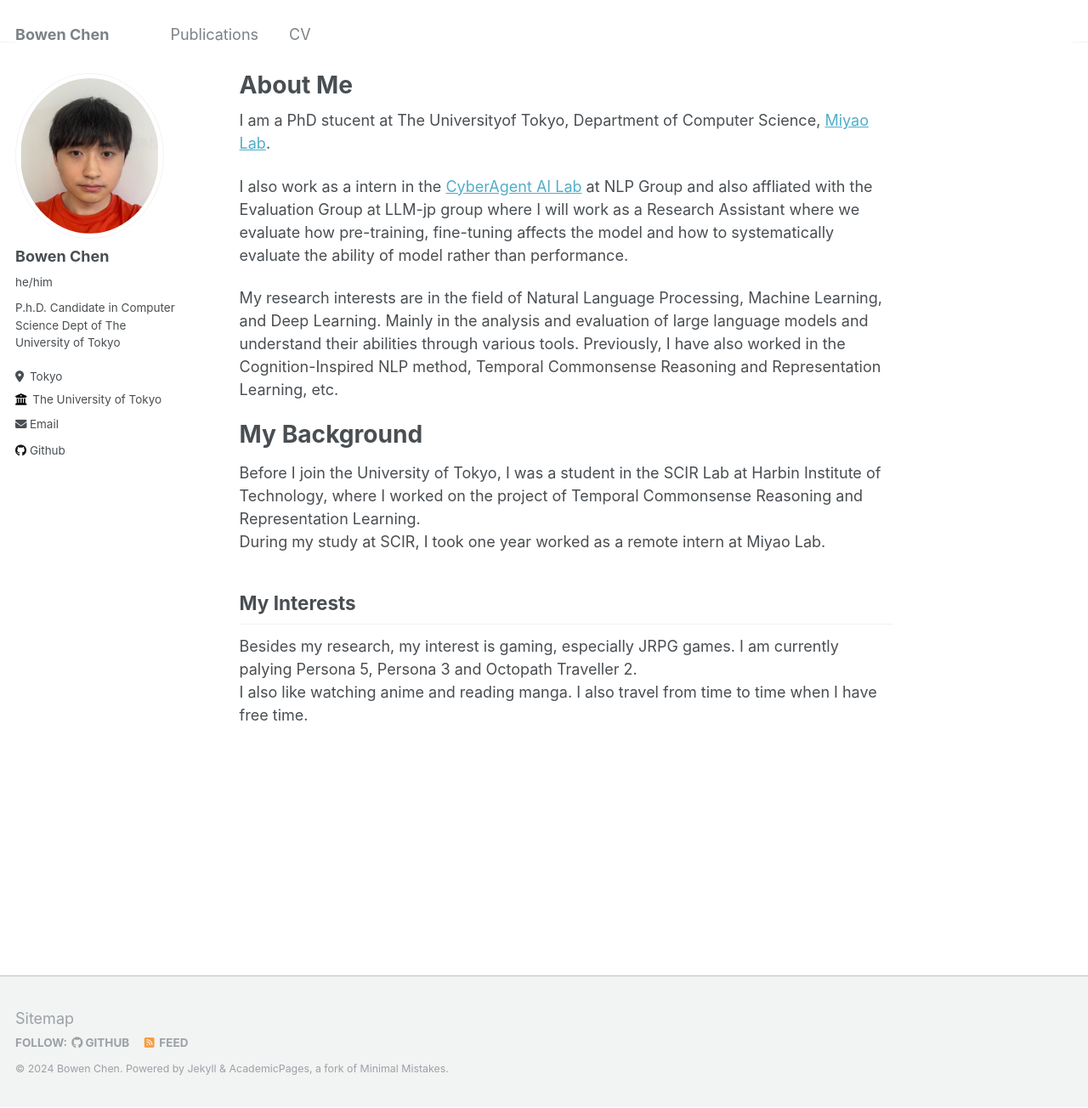
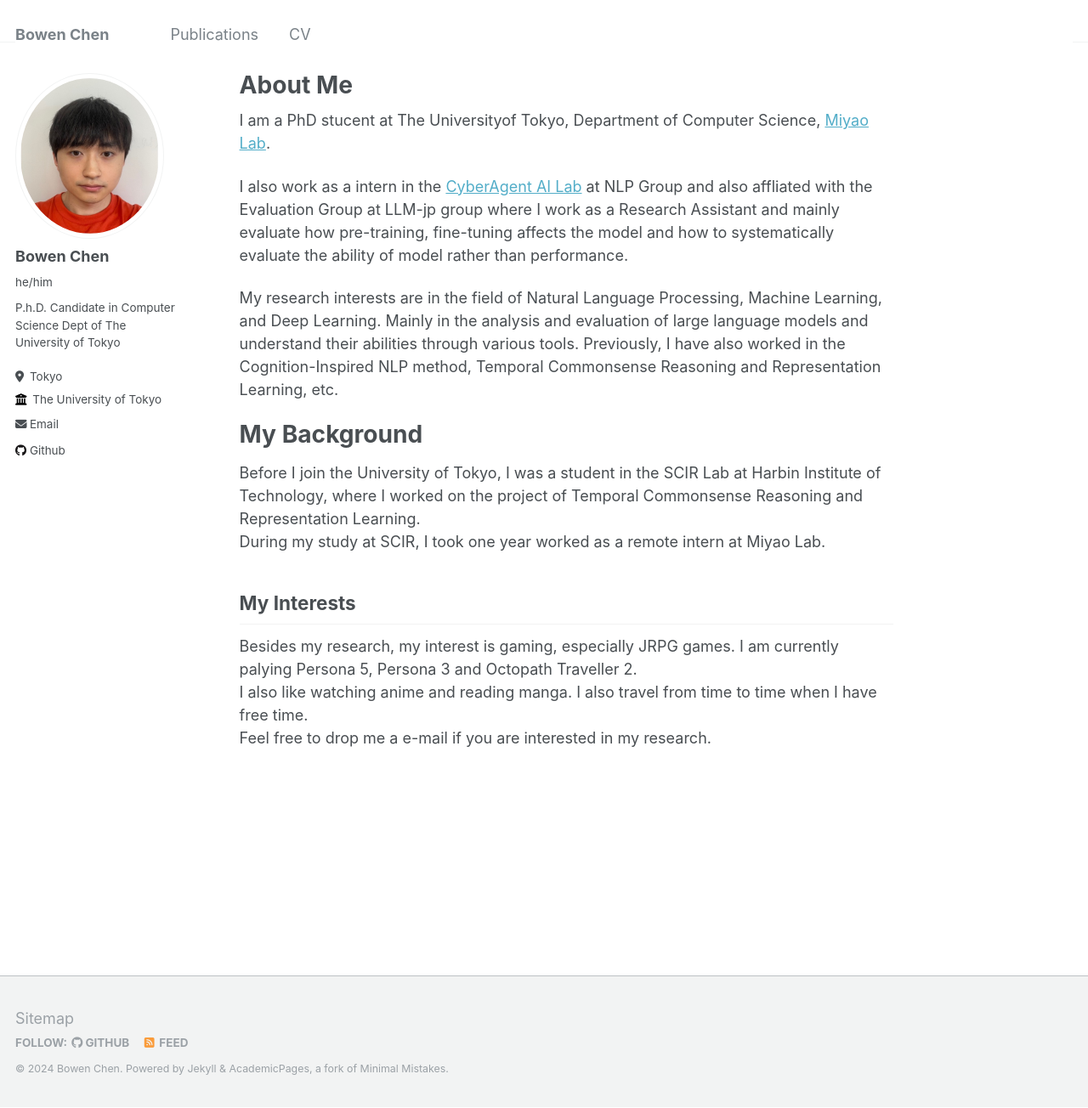
Before and after one commit to PosoSAgapo/PosoSAgapo.github.io, a Jekyll site: the page built from _pages/about.md, in a window 1280 px wide and 1304 px high. Shown: the whole window at 85% size. Built offline with Jekyll 4.4.1, drawn with Linux system fonts in a browser that asks for light colours.

Commit message:
correct file name

```diff
--- a/_pages/about.md
+++ b/_pages/about.md
@@ -11,7 +11,7 @@ redirect_from:
 
 I am a PhD stucent at The Universityof Tokyo, Department of Computer Science, [Miyao Lab](https://mynlp.is.s.u-tokyo.ac.jp/ja/index).
 
-I also work as a intern in the [CyberAgent AI Lab](https://cyberagent.ai/ailab/) at NLP Group and also affliated with the Evaluation Group at LLM-jp group where I will work as a Research Assistant where we evaluate how pre-training, fine-tuning affects the model and how to systematically evaluate the ability of model rather than performance.
+I also work as a intern in the [CyberAgent AI Lab](https://cyberagent.ai/ailab/) at NLP Group and also affliated with the Evaluation Group at LLM-jp group where I work as a Research Assistant and mainly evaluate how pre-training, fine-tuning affects the model and how to systematically evaluate the ability of model rather than performance.
 
 My research interests are in the field of Natural Language Processing, Machine Learning, and Deep Learning. Mainly in the analysis and evaluation of large language models and understand their abilities through various tools. Previously, I have also worked in the Cognition-Inspired NLP method, Temporal Commonsense Reasoning and Representation Learning, etc.
 
@@ -25,3 +25,4 @@ My Interests
 ------
 Besides my research, my interest is gaming, especially JRPG games. I am currently palying Persona 5, Persona 3 and Octopath Traveller 2.
 I also like watching anime and reading manga. I also travel from time to time when I have free time.
+Feel free to drop me a e-mail if you are interested in my research.
```
